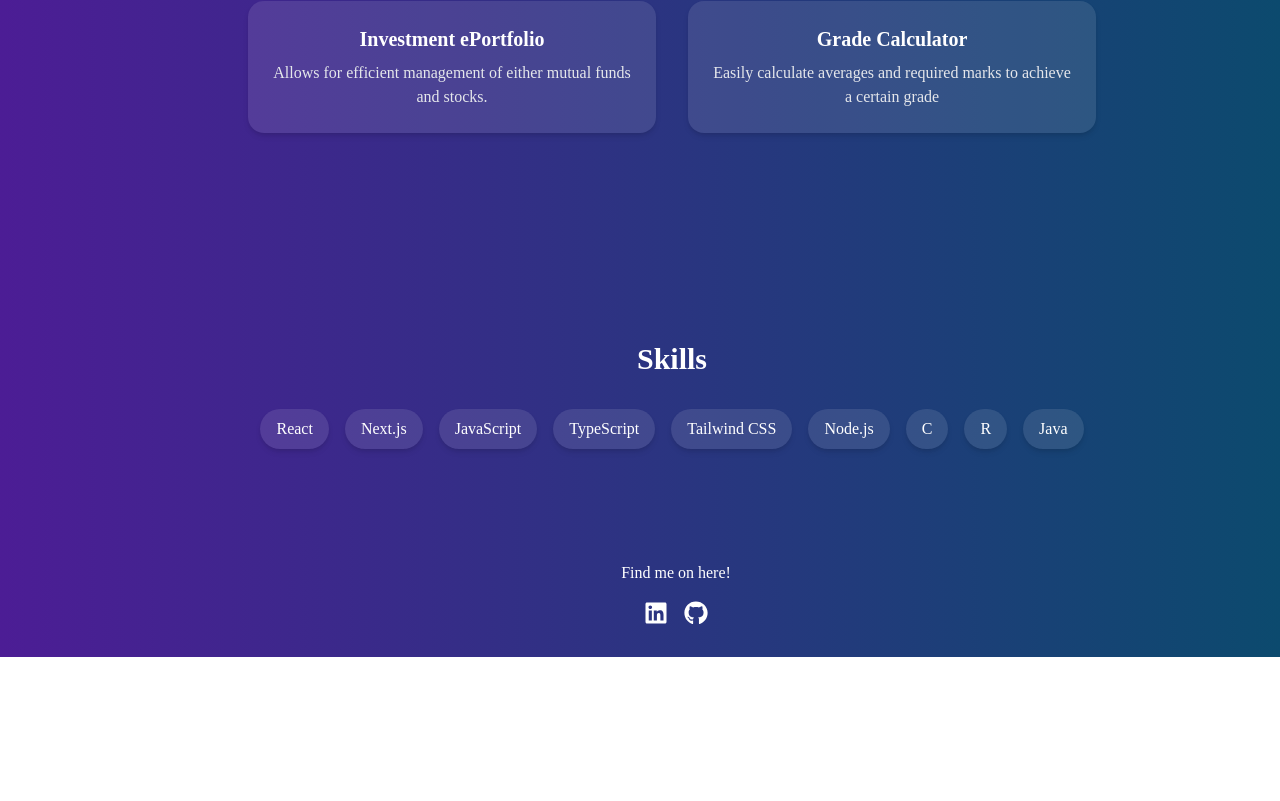
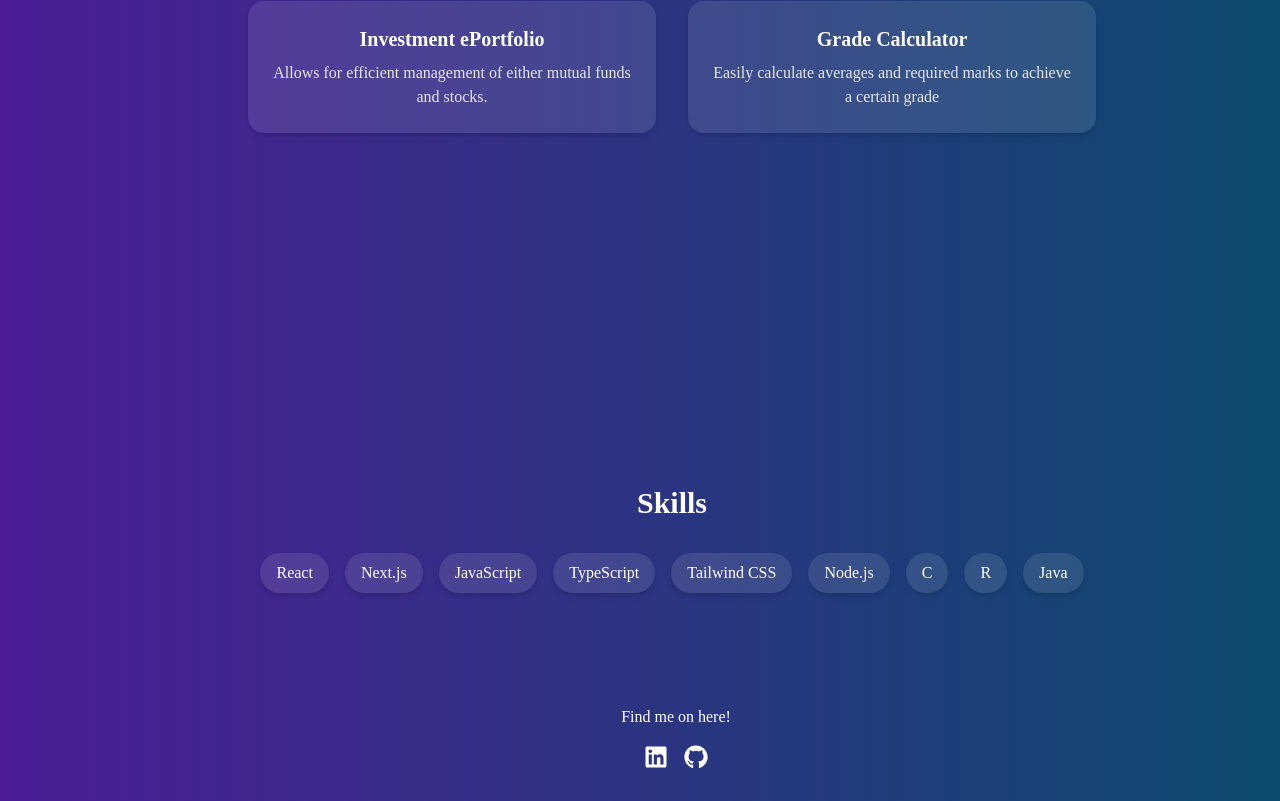
Before and after one commit to zafir-ali05/PersonalPortfolio, a Next.js app: page / in a window 1280 px wide. Shown: the part 995-1796 px from the top of the page. Before the commit the page ends 1652 px from the top, so only its background shows below. Built offline with nearby package versions, Linux system fonts and the light colour scheme; a web font is replaced by a local one.

Commit message:
added more space between projects and skills test2

```diff
--- a/app/components/ProjectsSection.tsx
+++ b/app/components/ProjectsSection.tsx
@@ -1,5 +1,5 @@
 'use client'
-import { motion } from 'framer-motion';
+import { motion } from 'framer-motion'
 
 const projects = [
   { id: 1, title: 'Investment ePortfolio', description: 'Allows for efficient management of either mutual funds and stocks.' },
@@ -9,7 +9,7 @@ const projects = [
 const ProjectsSection = () => {
   return (
     <motion.section
-      className="py-20 pt-32 text-white"
+      className="py-20 pt-32 pb-40 text-white"
       initial={{ opacity: 0 }}
       whileInView={{ opacity: 1 }}
       transition={{ duration: 1 }}
--- a/app/components/SkillsSection.tsx
+++ b/app/components/SkillsSection.tsx
@@ -1,5 +1,5 @@
 'use client'
-import { motion } from 'framer-motion';
+import { motion } from 'framer-motion'
 import { useMemo } from 'react'
 
 const skills = ['React', 'Next.js', 'JavaScript', 'TypeScript', 'Tailwind CSS', 'Node.js', 'C', 'R', 'Java']
@@ -9,7 +9,7 @@ const SkillsSection = () => {
 
   return (
     <motion.section
-      className="py-20 pt-32 text-white"
+      className="py-20 pt-48 text-white"
       initial={{ opacity: 0 }}
       whileInView={{ opacity: 1 }}
       transition={{ duration: 1 }}
```
